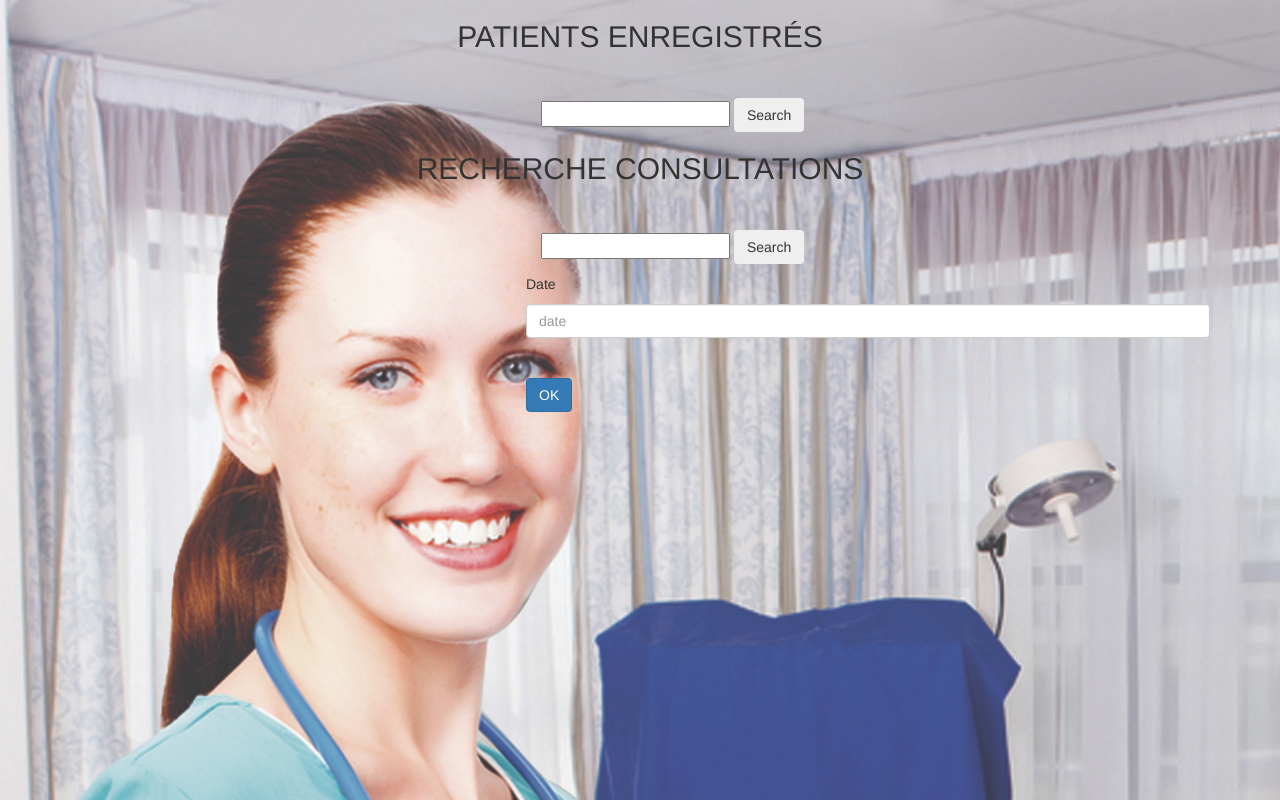
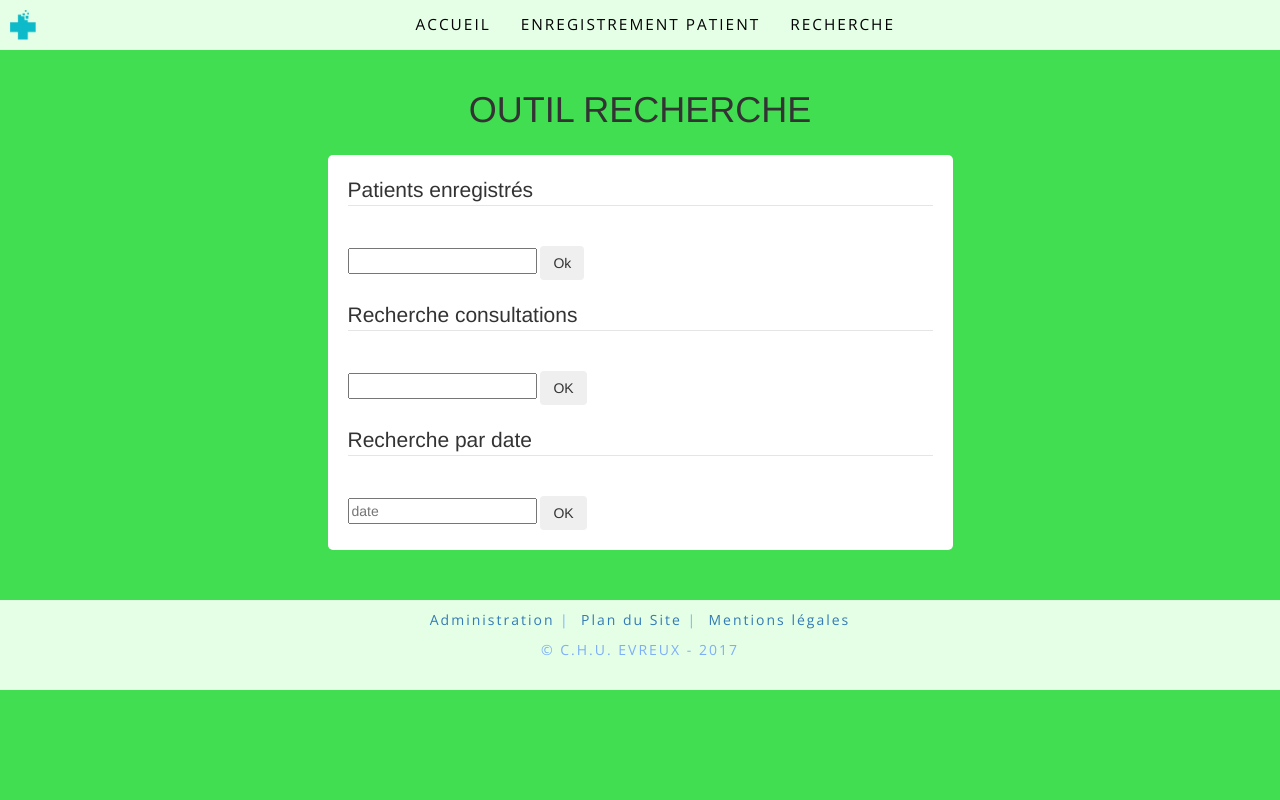
Before and after one commit to INGEsophie/CHU-projet, a PHP site: page /fiche_patient.php in a window 1280 px wide. Run offline with PHP 8.4, Linux system fonts and the light colour scheme; some libraries are stand-ins or nearby versions.

Commit message:
Corrections

```diff
--- a/fiche_patient.php
+++ b/fiche_patient.php
@@ -1,84 +1,52 @@
 <!DOCTYPE html>
-<html lang="en">
-    <head>
-		<meta name="viewport" content="width=device-width, initial-scale=1">
+<html>
+  <head>
+    <meta charset="utf-8">
+    <title>CHU Evreux - Fiche patient</title>
 
+    <!-- CSS -->
+    <link rel="stylesheet" href="bootstrap/css/bootstrap.min.css">
+    <link rel="stylesheet" href="style.css">
 
-		<!-- Website CSS style -->
-		<link href="css/bootstrap.min.css" rel="stylesheet">
+  </head>
 
-		<!-- Website Font style -->
-	    <link rel="stylesheet" href="https://maxcdn.bootstrapcdn.com/font-awesome/4.6.1/css/font-awesome.min.css">
-		<link rel="stylesheet" href="style.css">
-		<!-- Google Fonts -->
-		<link href='https://fonts.googleapis.com/css?family=Passion+One' rel='stylesheet' type='text/css'>
-		<link href='https://fonts.googleapis.com/css?family=Oxygen' rel='stylesheet' type='text/css'>
+	<body>
 
-		<title>Fiche patient</title>
-	</head>
-	<body class="bodyh">
+  <?php
+    include("header.html");
+  ?>
 
+  <div class="container-fluid">
+    <h1>Outil recherche</h1>
+    <div class="row formulaire">
+    	<legend>Patients enregistrés</legend><br>
+        <form class="form-search">
+          <input type="text">
+          <button type="submit" class="btn">Ok</button>
+        </form><br>
 
+      <legend>Recherche consultations </legend><br>
+        <form class="form-search">
+          <input type="text">
+          <button type="submit" class="btn">OK</button>
+        </form><br>
 
-    <div class="container">
-    	<div class="row">
-    		<h2>Patients enregistrés</h2><br>
-    <div class="bs-docs-example">
-
-      <div class="container">
-  	<div class="row">
-
-          <div class="span4">
-          <form class="form-search">
-              <div class="input-append">
-                  <input type="text" class="span2">
-                  <button type="submit" class="btn">Search</button>
-              </div>
-          </form>
-          </div>
-      </div>
-  </div>
-
-
-    	</div>
-    </div>
-
-
-    <div class="row">
-      <h2>Recherche consultations </h2><br>
-  <div class="recherche">
-
-    <div class="container">
-	<div class="row">
-
-        <div class="span4" >
-        <form class="form-search">
-            <div class="input-append">
-                <input type="text" class="span2">
-                <button type="submit" class="btn">Search</button>
-            </div>
-        </form>
-        </div>
-    </div>
-</div>
-
-    <div class="dateform"><p>Date</p>
- <input type="text" id="date" name="date" class="form-control" placeholder="date" required>
-
-                        <br><br>
-  <button type="submit" class="btn btn-primary" id="submit">OK</button>
-</div>
+      <legend>Recherche par date</legend><br>
+      <input type="text" id="date" name="date" placeholder="date" required>
+      <button type="submit" class="btn" id="submit">OK</button>
     </div>
   </div>
 
+  <?php
+    include("footer.html");
+  ?>
 
-        <script src="http://cdnjs.cloudflare.com/ajax/libs/bootstrap-select/1.5.4/bootstrap-select.js" />
+	</body>
 
+  <script src="http://cdnjs.cloudflare.com/ajax/libs/bootstrap-select/1.5.4/bootstrap-select.js" />
+  <!-- jQuery (necessary for Bootstrap's JavaScript plugins) -->
+  <script src="https://ajax.googleapis.com/ajax/libs/jquery/1.12.4/jquery.min.js"></script>
+  <!-- Include all compiled plugins (below), or include individual files as needed -->
+  <script src="js/bootstrap.min.js"></script>
 
-
-		 <!-- jQuery (necessary for Bootstrap's JavaScript plugins) -->
-    <script src="https://ajax.googleapis.com/ajax/libs/jquery/1.12.4/jquery.min.js"></script>
-    <!-- Include all compiled plugins (below), or include individual files as needed -->
-    <script src="js/bootstrap.min.js"></script>
-	</body>
 </html>
--- a/index.php
+++ b/index.php
@@ -1,5 +1,5 @@
 <!Doctype html>
-<html="fr">
+<html>
 <head>
   <meta charset="utf-8">
   <title>CHU Evreux - Accueil</title>
```
